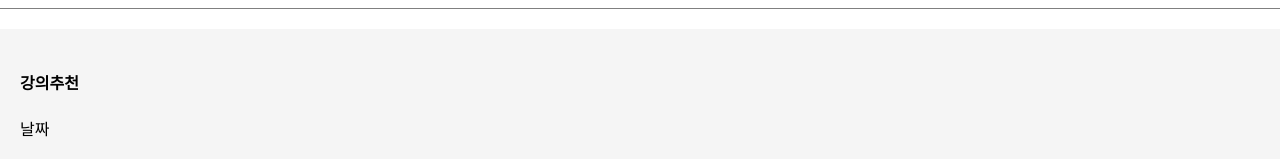
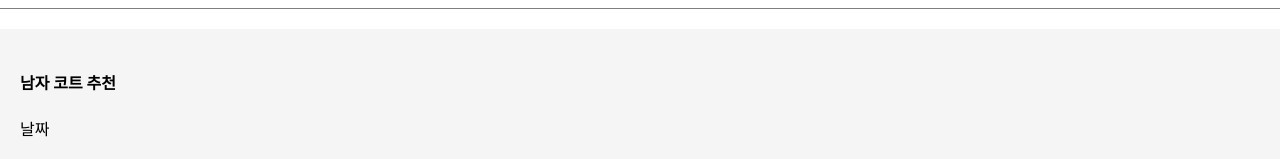
Before and after one commit to nowaveosu/codingapple-react, a React (Create React App) app: page / in a window 1280 px wide. Both pictures are taken after a click on the button "모달". Shown: the part 401-560 px from the top of the page. Built offline with nearby package versions, Linux system fonts and the light colour scheme.

Commit message:
title changed

```diff
--- a/src/App.js
+++ b/src/App.js
@@ -28,7 +28,7 @@
 // 3. <Modal> </Modal> 혹은 <Modal/> 쓰기
 // 단, 다른 함수에 있던 변수는 컴포넌트에서 쓸수없음
 
-// * 동적인 UI 만드는 스텝
+// * 동적인 UI 만드는 스텝 (중요)
 // 1. html css로 미리 디자인 완성
 // 2. ui의 현재상태를 state로 저장
 // 3. state에 따라 ui 가 어떻게 보일지 작성
@@ -54,6 +54,7 @@ function App() {
   let [글제목, set글제목] = useState(['남자 코트 추천','강남우동추천','강의추천']);
   let [따봉, set따봉] = useState([0,0,0]);
   let [modal, setModal] = useState(false);
+  let [title, setTitle] = useState(0);
 
   [1,2,3].map(function(a){
     console.log(a)
@@ -70,7 +71,7 @@ function App() {
         글제목.map((el,i) => {
           return(
             <div className='list' key={i} i = {i}>
-              <h4 onClick={() => {setModal(true)}}>{ 글제목[i] }
+              <h4 onClick={() => {setModal(true); setTitle(i)}}>{ 글제목[i] }
               <span onClick={() => { 따봉변경(따봉+1) }}>👍</span> {따봉}</h4>
               <p>2월 18일 발행</p>
             </div>
@@ -78,7 +79,7 @@ function App() {
         })
       }
       {
-        modal ? <Modal color = 'whitesmoke' 글제목={글제목} set글제목={set글제목}/> : null
+        modal ? <Modal color = 'whitesmoke' title = {title} 글제목={글제목} set글제목={set글제목}/> : null
       }
     </div>
   );
@@ -87,7 +88,7 @@ function App() {
 function Modal(props){
   return (
     <div className ="modal" style={{background: props.color}}>
-      <h4>{props.글제목[2]}</h4>
+      <h4>{props.글제목[props.title]}</h4>
       <p>날짜</p>
       <p>상세내용</p>
       <button>글수정</button>
```
